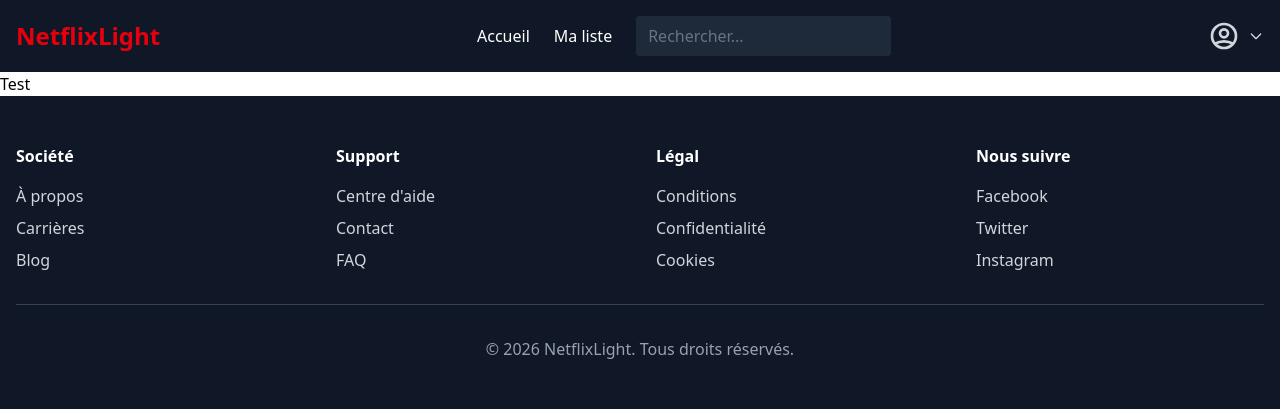
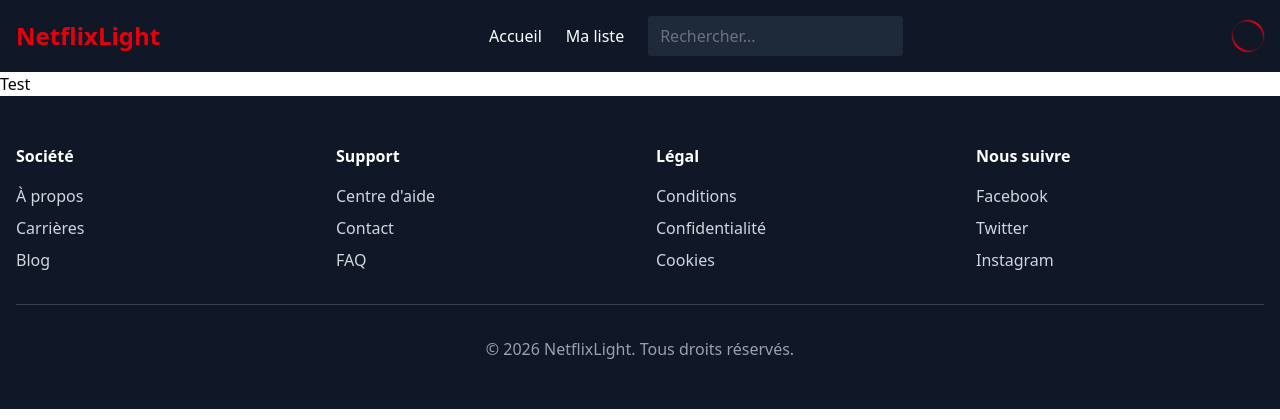
Before and after one commit to nathlme/NetflixLight, a Node server app: page / in a window 1280 px wide. Shown: the top 420 px of the page. Run offline with Node 20, Linux system fonts and the light colour scheme; some libraries are stand-ins or nearby versions.

Commit message:
feat(layout): mettre à jour les liens de navigation et simplifier le menu utilisateur

```diff
--- a/static/templates/layout.hbs
+++ b/static/templates/layout.hbs
@@ -13,68 +13,26 @@
                 <div class="text-2xl font-bold text-red-600">NetflixLight</div>
 
                 <div class="hidden md:flex items-center gap-6">
-                    <a href="#" class="hover:text-gray-300 transition">Accueil</a>
-                    <a href="#" class="hover:text-gray-300 transition">Ma liste</a>
+                    <a href="/" class="hover:text-gray-300 transition">Accueil</a>
+                    <a href="list" class="hover:text-gray-300 transition">Ma liste</a>
                     <input type="text" placeholder="Rechercher..." class="bg-gray-800 text-white px-3 py-2 rounded placeholder-gray-500 focus:outline-none focus:ring-2 focus:ring-red-600">
                 </div>
-                <div class="hidden md:flex items-center gap-4 relative">
-                    <button id="profileMenuBtn" class="flex items-center gap-2 text-gray-300 hover:text-white transition focus:outline-none" onclick="toggleProfileMenu()">
-                        <svg class="w-8 h-8" fill="none" stroke="currentColor" viewBox="0 0 24 24">
-                            <path stroke-linecap="round" stroke-linejoin="round" stroke-width="2" d="M5.121 17.804A13.937 13.937 0 0112 16c2.5 0 4.846.655 6.879 1.804M15 10a3 3 0 11-6 0 3 3 0 016 0zm6 2a9 9 0 11-18 0 9 9 0 0118 0z"></path>
-                        </svg>
-                        <svg class="w-4 h-4" fill="none" stroke="currentColor" viewBox="0 0 24 24">
-                            <path stroke-linecap="round" stroke-linejoin="round" stroke-width="2" d="M19 9l-7 7-7-7"></path>
-                        </svg>
-                    </button>
-
-                    <div id="profileDropdown" class="hidden absolute right-0 top-10 mt-2 w-48 bg-gray-800 rounded-md shadow-lg py-1 z-50 border border-gray-700">
-                        <a href="#" class="block px-4 py-2 text-sm text-gray-300 hover:bg-gray-700 hover:text-white transition">Mon compte</a>
-                        <hr class="border-gray-700 my-1">
-                        <button class="w-full text-left block px-4 py-2 text-sm text-red-500 hover:bg-gray-700 hover:text-red-400 transition">Déconnexion</button>
+                <div id="compte" class="flex items-center">
+                    <div class="animate-spin rounded-full h-8 w-8 border-t-2 border-b-2 border-red-600"></div>
                 </div>
-                </div>
-
-                <button class="md:hidden text-white" onclick="toggleMenu()">
-                    <svg class="w-6 h-6" fill="none" stroke="currentColor" viewBox="0 0 24 24">
-                        <path stroke-linecap="round" stroke-linejoin="round" stroke-width="2" d="M4 6h16M4 12h16M4 18h16"></path>
-                    </svg>
-                </button>
             </div>
 
             <div id="mobileMenu" class="hidden md:hidden bg-gray-800 mt-4 py-4 px-4 space-y-3">
                 <a href="#" class="block hover:text-gray-300 transition">Accueil</a>
                 <a href="#" class="block hover:text-gray-300 transition">Ma liste</a>
                 <input type="text" placeholder="Rechercher..." class="w-full bg-gray-700 text-white px-3 py-2 rounded placeholder-gray-500">
-                <a href="#" class="block hover:text-gray-300 transition">Mon compte</a>
-                <button class="w-full bg-red-600 hover:bg-red-700 py-2 rounded transition">Déconnexion</button>
+                <div id="compteMobile">
+
+                </div>
             </div>
         </nav>
     </header>
-
     {{{HTML}}}
-
-    <script>
-        function toggleMenu() {
-            const menu = document.getElementById('mobileMenu');
-            menu.classList.toggle('hidden');
-        }
-
-        function toggleProfileMenu() {
-            const dropdown = document.getElementById('profileDropdown');
-            dropdown.classList.toggle('hidden');
-        }
-
-        // Fermer le menu déroulant si on clique à l'extérieur
-        window.onclick = function(event) {
-            if (!event.target.closest('#profileMenuBtn') && !event.target.closest('#profileDropdown')) {
-                const dropdown = document.getElementById('profileDropdown');
-                if (dropdown && !dropdown.classList.contains('hidden')) {
-                    dropdown.classList.add('hidden');
-                }
-            }
-        }
-    </script>
-</body>
     <footer class="bg-gray-900 text-gray-300 py-12">
         <div class="max-w-7xl mx-auto px-4">
             <div class="grid grid-cols-1 md:grid-cols-4 gap-8 mb-8">
@@ -116,4 +74,6 @@
             </div>
         </div>
     </footer>
+    <script src="js/script.js"></script>
+</body>
 </html>
```
Lines whose indentation alone changed are shown as unchanged.
